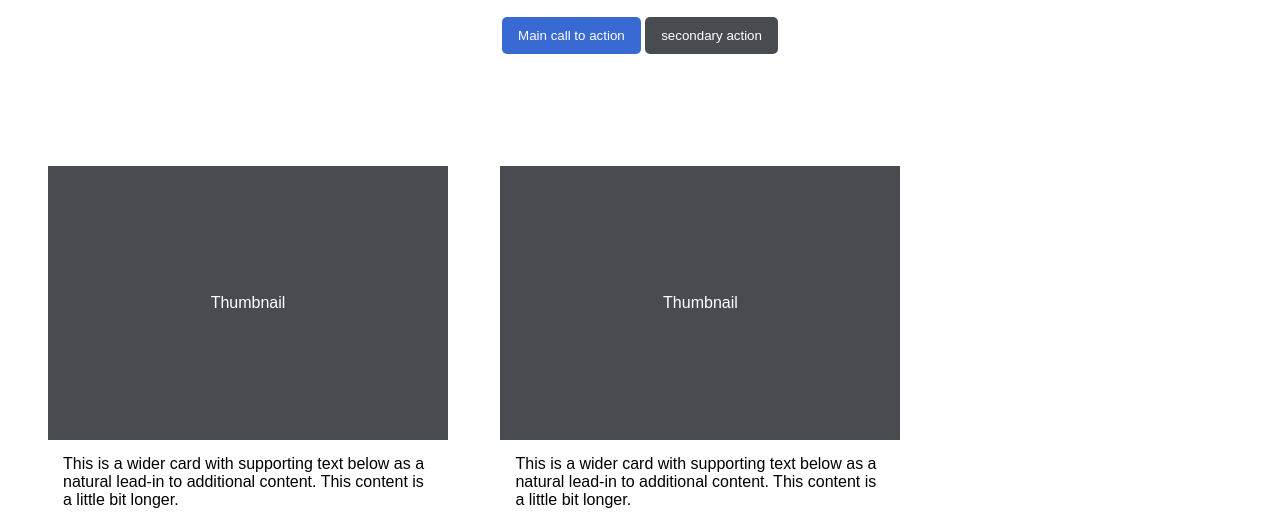
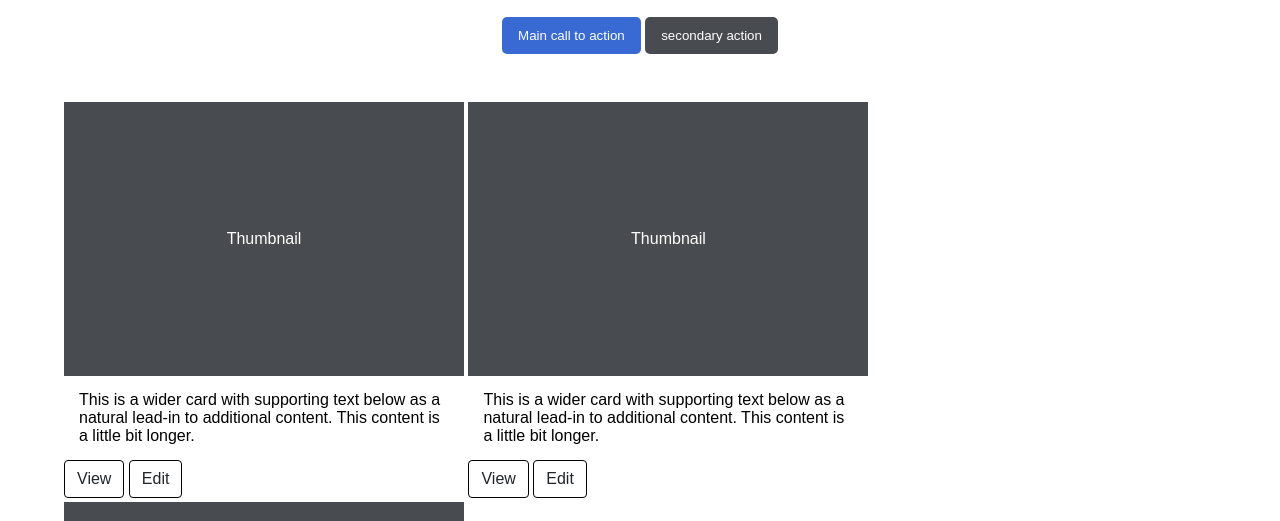
Before and after one commit to jaba777/album-project, a plain HTML site: page index.html in a window 1280 px wide. Shown: the part 260-781 px from the top of the page. Drawn offline with Linux system fonts and the light colour scheme.

Commit message:
build css

```diff
--- a/main.css
+++ b/main.css
@@ -4,6 +4,10 @@
     box-sizing: border-box;
     font-family: sans-serif;
     transition: all 0.5s linear;
+}
+
+html{
+    scroll-behavior: smooth;
 }
 
 header{
@@ -107,11 +111,16 @@ header .Albums .button-icons i{
     border: 2px solid rgb(43, 43, 44);
 }
 
+section .container{
+    width: 90%;
+    margin: 0 auto;
+
+}
+
 section .container .box{
     width: 25rem;
     height: 25rem;
-    margin-left: 3rem;
-    margin-top: 4rem;
+    margin: 0 auto;
     position: relative;
     display: inline-block;
 }
```
